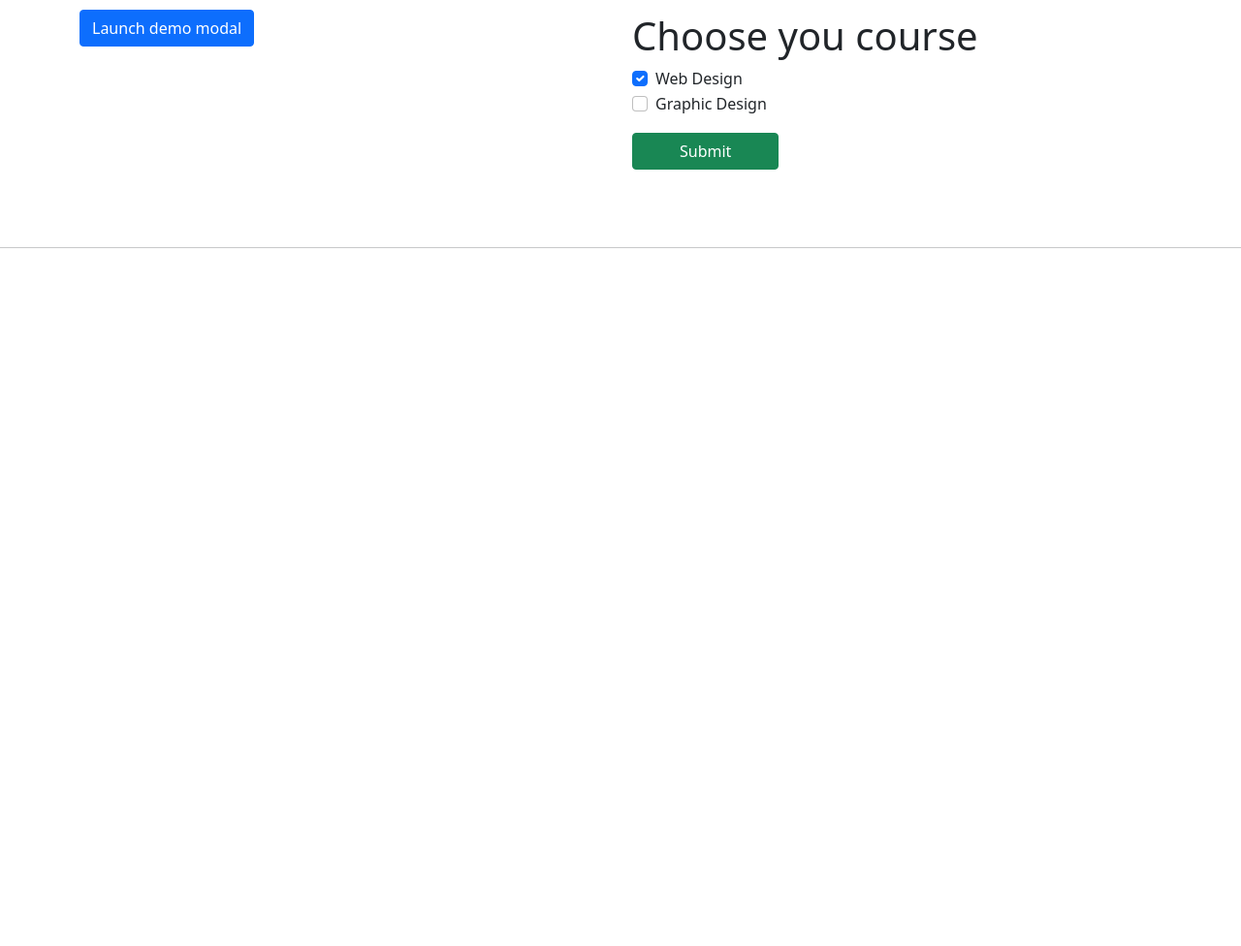
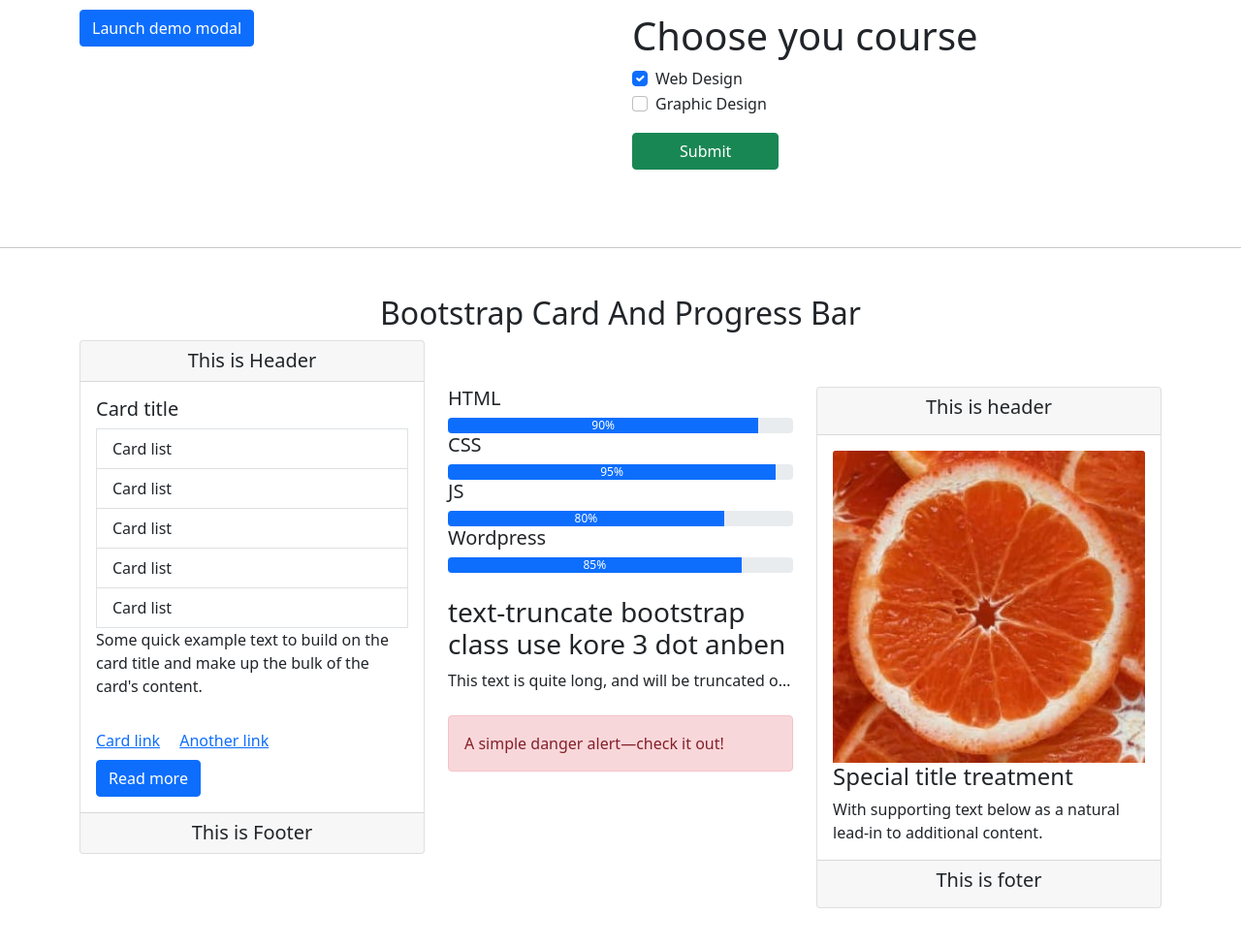
Before and after one commit to ukaychingmarma/class-assignment-21, a plain HTML site: page index.html in a window 1280 px wide. Shown: the part 1608-2584 px from the top of the page at 97% size. Before the commit the page ends 1880 px from the top, so only its background shows below. Drawn offline with nearby package versions, Linux system fonts and the light colour scheme.

Commit message:
Add files via upload

```diff
--- a/index.html
+++ b/index.html
@@ -10,7 +10,7 @@
 
     <title>Ukayching Marma</title>
     <link rel="stylesheet" href="style.css" stype="text/css">
-    <link rel="shortcut icon" href="./favicon_io/favicon-32x32.png" type="image/x-icon">
+    <link rel="shortcut icon" href="./icon/favicon-32x32.png" type="image/x-icon">
   </head>
   <body>
     <!-- ------------Header-Section------------------ -->
@@ -311,6 +311,110 @@
      </div>
    </section>
    <hr>
+   <!-- ------------Card and Progress bar--------------------- -->
+    <!-- ------------Card and Progress bar--------------------- -->
+    <section class="Card-and-Progress-section my-5">
+     <h2 class="text-center h-6">Bootstrap Card And Progress Bar</h2>
+     <div class="container-md">
+       <div class="row">
+         <!-- card-1 -->
+         <div class="col-xl-4 col-md-12 col-sm-6 col-xs-12">
+           <div class="card">
+             <div class="card-header text-center">
+               <b class="h5">This is Header</b>
+             </div>
+             <div class="card-body">
+               <h5 class="card-title">Card title</h5>
+               <ul class="list-group list-group-flush border">
+                 <li class="list-group-item">Card list</li>
+                 <li class="list-group-item">Card list</li>
+                 <li class="list-group-item">Card list</li>
+                 <li class="list-group-item">Card list</li>
+                 <li class="list-group-item">Card list</li>
+               </ul>
+               <p class="card-text">Some quick example text to build on the card title and make up the bulk of the card's content.</p>
+             </div>
+             <div class="card-body">
+               <a href="#" class="card-link">Card link</a>
+               <a href="#" class="card-link">Another link</a>
+               <br>
+               <a href="#" class="btn btn-primary mt-2 ">Read more</a>
+             </div>
+             <div class="card-footer text-center">
+               <b class="h5">This is Footer</b>
+             </div>
+           </div>
+         </div>
+         <!-- progress start-->
+         <div class="col-xl-4 col-md-6 mt-5 col-sm-6 col-xs-6">
+           <div class="justify-align-center h-100">
+             <label class="" for="pogress-1">
+               <p class="h5">
+                 HTML
+               </p>
+             </label>
+             <div class="progress">
+               <div class="progress-bar" role="progressbar" style="width: 90%;" aria-valuenow="25" aria-valuemin="0" aria-valuemax="100" id="progress-1">90%</div>
+             </div>
+             <label class="" for="pogress-2">
+               <p class="h5">
+                 CSS
+               </p>
+             </label>
+             <div class="progress">
+               <div class="progress-bar" role="progressbar" style="width: 95%;" aria-valuenow="25" aria-valuemin="0" aria-valuemax="100" id="progress-2">95%</div>
+             </div>
+             <label class="" for="pogress-3">
+               <p class="h5">
+                 JS
+               </p>
+             </label>
+             <div class="progress" id="progress-3">
+               <div class="progress-bar" role="progressbar" style="width: 80%;" aria-valuenow="25" aria-valuemin="0" aria-valuemax="100">80%</div>
+             </div>
+             <label class="" for="pogress-4">
+               <p class="h5">
+                 Wordpress
+               </p>
+             </label>
+             <div class="progress" id="progress-4">
+               <div class="progress-bar" role="progressbar" style="width: 85%;" aria-valuenow="25" aria-valuemin="0" aria-valuemax="100">85%</div>
+             </div>
+             <div class="my-4">
+                <h3>text-truncate bootstrap class use kore 3 dot anben</h3>
+                <div class="col-12 text-truncate">
+                This text is quite long, and will be truncated once displayed.
+                </div>
+             </div>
+             <div class="alert alert-danger" role="alert">
+               A simple danger alert—check it out!
+             </div>
+           </div>
+         </div>
+
+         <!-- progress-end -->
+         <!-- card-3 -->
+         <!-- card-3 -->
+         <div class="col-xl-4 col-md-6 col-sm-12 col-xs-6  mt-md-5 mt-sm-3">
+           <div class="card">
+             <div class="card-header">
+             <p class="h5 text-center">This is header</p>
+             </div>
+             <div class="card-body">
+               <div class="card-block">
+                 <img class="card-img-top" src="./img/grapefruit-slice-332-332.jpg" alt="Card image cap">
+                 <h4 class="card-title">Special title treatment</h4>
+                 <p class="card-text">With supporting text below as a natural lead-in to additional content.</p>
+                 </div>
+             </div>
+             <div class="card-footer">
+               <p class="h5 text-center">This is foter</p>
+             </div>
+             </div>
+         </div>
+       </div>
+     </div>
+   </section>
 
     <!-- Optional JavaScript; choose one of the two! -->
 
```
